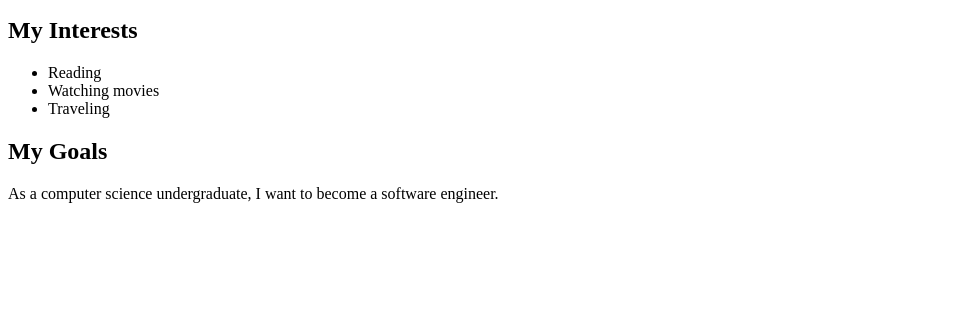
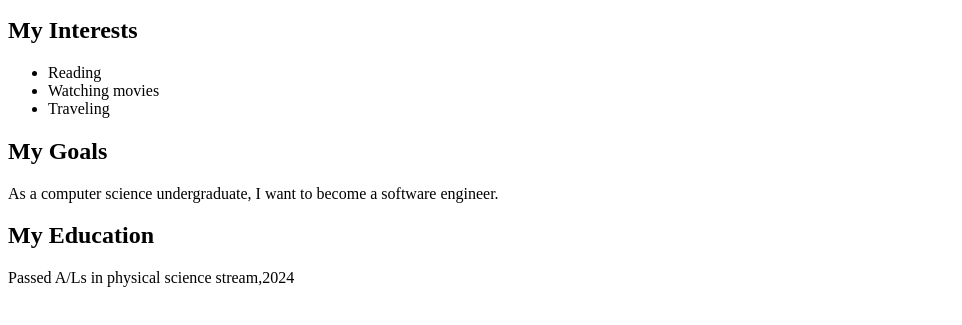
Before and after one commit to chamudri18-ai/student-website, a plain HTML site: page index.html in a window 1280 px wide. Shown: the part 101-426 px from the top of the page, without its empty margins (0-962 px from the left). Drawn offline with Linux system fonts and the light colour scheme.

Commit message:
Added education section

```diff
--- a/index.html
+++ b/index.html
@@ -4,20 +4,28 @@
 <title>My Personal Website</title>
 </head>
 <body>
-<h1>Asirini Chamudri</h1>
+	<h1>Asirini Chamudri</h1>
 <p>
 I'm Asirini Chamudri. I'm from Gampaha. I'm 22 years old.
 I'm a undergraduate at University of Ruhuna and I'm studying computer science.
 </p>
-<h2>My Interests</h2>
+
+	<h2>My Interests</h2>
 <ul>
 <li>Reading</li>
 <li>Watching movies</li>
 <li>Traveling</li>
 </ul>
-<h2>My Goals</h2>
+
+	<h2>My Goals</h2>
 <p>
 As a computer science undergraduate, I want to become a software engineer.
 </p>
+
+	<h2>My Education</h2>
+<p>
+Passed A/Ls in physical science stream,2024
+</p>
+
 </body>
 </html>
```
